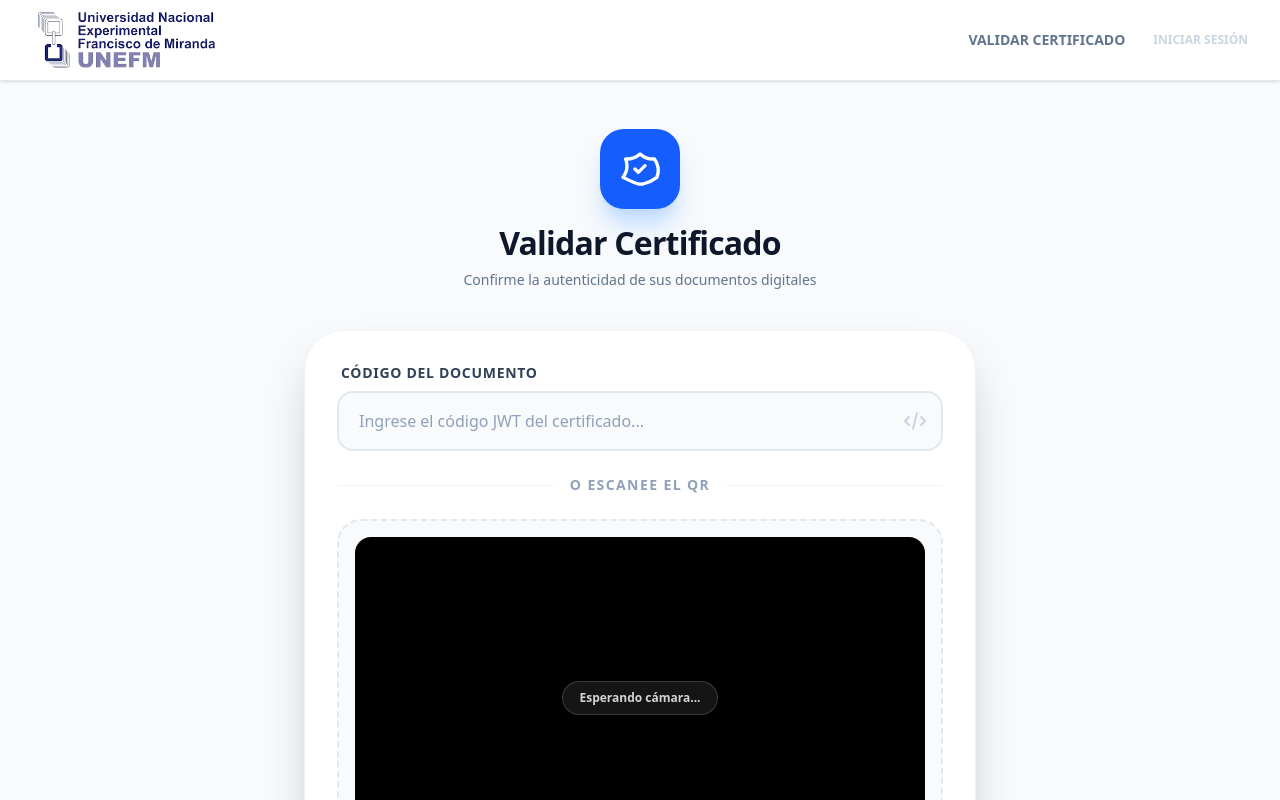
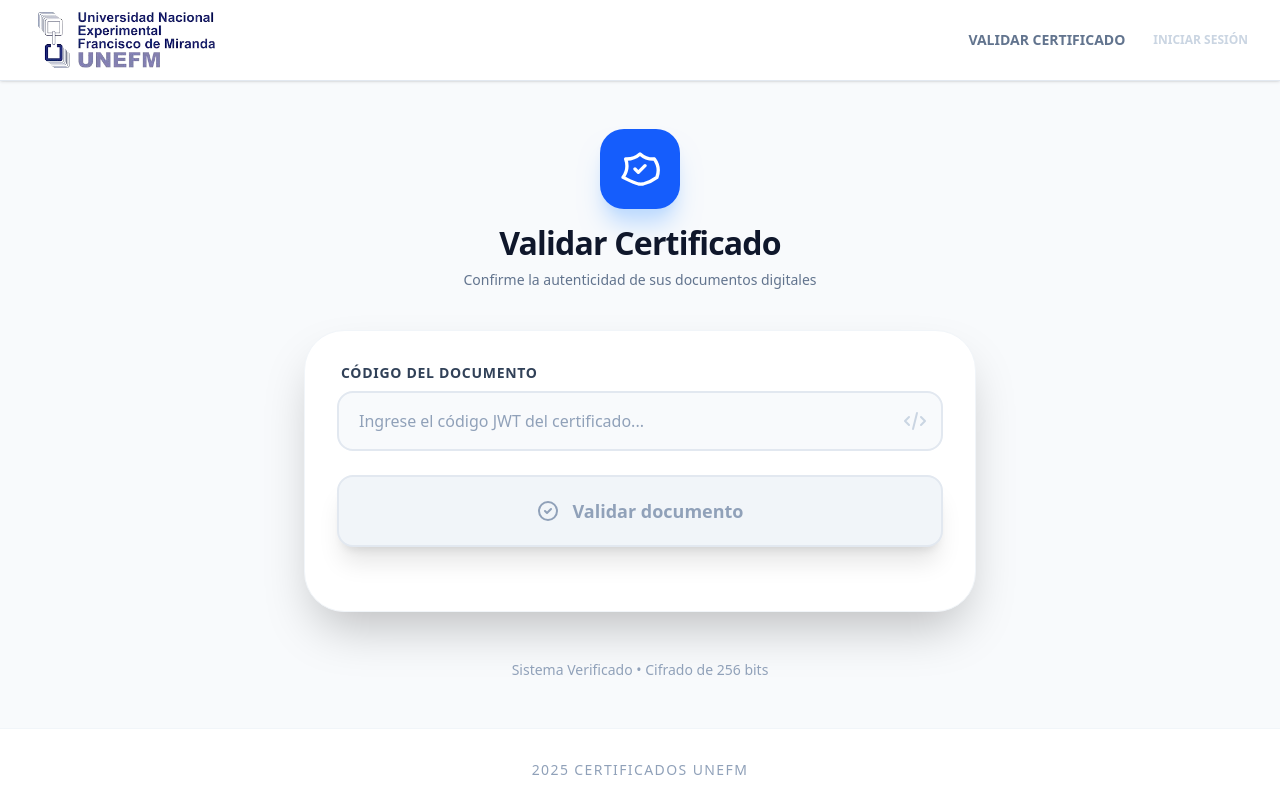
Before and after one commit to Day213/adiestramiento-2, a React (Vite) app: page / in a window 1280 px wide. Shown: the top 800 px of the page. Built offline with nearby package versions, Linux system fonts and the light colour scheme.

Commit message:
haciendo redirecciones al verficar certificado

```diff
--- a/src/pages/components/PDFGenerator.js
+++ b/src/pages/components/PDFGenerator.js
@@ -131,17 +131,22 @@ export const generatePDFsForParticipants = (formData) => {
     // Agregar una nueva página para los detalles del programa
     doc.addPage();
 
-    // Agregar el QR en la parte superior derecha de la segunda página
+    // Agregar el QR y enlace en la parte superior derecha de la segunda página
     if (participant.qr) {
-      doc.addImage(participant.qr, "PNG", 225, 10, 70, 70);
-      doc.setFontSize(8);
-      doc.saveGraphicsState();
-      // Ajustamos la posición del token para que sea visible en la segunda página
+      const baseUrl = import.meta.env.VITE_URL || "https://adiestramiento.netlify.app";
+      const verificationUrl = `${baseUrl}validar?token=${participant.token}`;
+
+      doc.setFontSize(10);
       doc.setFont(undefined, "bold");
-      doc.text('TOKEN DE VERIFICACIÓN', 20, 15, { align: "left" });
+      doc.setTextColor(0, 100, 200);
+      doc.textWithLink('Verificar documento aquí', 20, 15, { url: verificationUrl });
+      doc.setTextColor(0, 0, 0);
+
+      doc.setFontSize(7);
       doc.setFont(undefined, "normal");
-      doc.text(participant.token, 20, 20, { align: "left", maxWidth: 200 });
-      doc.restoreGraphicsState();
+      doc.text(`Token: ${participant.token}`, 20, 25, { maxWidth: 180 });
+
+      doc.addImage(participant.qr, "PNG", 225, 10, 50, 50);
     }
 
     doc.setFontSize(17);
--- a/src/pages/components/QRCodeGenerator.js
+++ b/src/pages/components/QRCodeGenerator.js
@@ -1,8 +1,10 @@
 import QRCode from "qrcode";
 
-export const generateQRCodeDataUrl = async (data) => {
+export const generateQRCodeDataUrl = async (token) => {
   try {
-    return await QRCode.toDataURL(data);
+    const baseUrl = import.meta.env.VITE_URL || window.location.origin;
+    const url = `${baseUrl}validar?token=${token}`;
+    return await QRCode.toDataURL(url);
   } catch (err) {
     console.error("Error generating QR:", err);
     return null;
--- a/src/pages/crearCertificado.jsx
+++ b/src/pages/crearCertificado.jsx
@@ -61,7 +61,7 @@ export const CrearCertificado = () => {
   const handleGeneratePDFs = async () => {
     const participantesConQR = await Promise.all(formData.participante.map(async (p) => {
       const uniqueId = `CERT-${p.cedula}-${Date.now()}`
-      const secret = new TextEncoder().encode(import.meta.env.VITE_CERT_SECRET || 'adiestramiento_certificados_secret')
+      const secret = new TextEncoder().encode('adiestramiento_certificados_secret')
       const token = await new SignJWT({
         id: uniqueId,
         nombre: p.name,
--- a/src/pages/validarDocumento.jsx
+++ b/src/pages/validarDocumento.jsx
@@ -1,10 +1,11 @@
-import React, { useState, Fragment } from 'react'
+import React, { useState, useEffect, Fragment } from 'react'
 import { jwtVerify } from 'jose'
+import { useSearchParams } from 'react-router-dom'
 import { Dialog, Transition, TransitionChild, DialogPanel } from '@headlessui/react'
-import { QRCodeReader } from './components/QRCodeReader'
 import { Layout } from '../components/layout'
 
 export const ValidarDocumento = () => {
+  const [searchParams] = useSearchParams()
   const [codigo, setCodigo] = useState('')
   const [resultado, setResultado] = useState(null)
   const [certificadoInfo, setCertificadoInfo] = useState(null)
@@ -13,7 +14,8 @@ export const ValidarDocumento = () => {
 
   const validarToken = async (token) => {
     try {
-      const secret = new TextEncoder().encode(import.meta.env.VITE_CERT_SECRET || 'adiestramiento_certificados_secret')
+      const secretKey = 'adiestramiento_certificados_secret'
+      const secret = new TextEncoder().encode(secretKey)
       const { payload } = await jwtVerify(token, secret)
       return payload
     } catch (error) {
@@ -22,17 +24,17 @@ export const ValidarDocumento = () => {
     }
   }
 
-  const handleValidar = async () => {
-    const codigoLimpio = codigo.replace(/\s/g, '')
-
-    if (!codigoLimpio) {
-      setResultado('Por favor ingrese un código para validar')
+  const ejecutarValidacion = async (codigoLimpio) => {
+    setIsLoading(true)
+    try {
+      const partes = codigoLimpio.split('.')
+      if (!codigoLimpio.startsWith('ey') || partes.length < 3) {
+        setResultado('Token inválido o incompleto')
+        setCertificadoInfo(null)
+        setIsLoading(false)
         return
       }
 
-    setIsLoading(true)
-    try {
-      if (codigoLimpio.startsWith('ey') && codigoLimpio.split('.').length === 3) {
       const payload = await validarToken(codigoLimpio)
 
       if (payload) {
@@ -51,16 +53,6 @@ export const ValidarDocumento = () => {
         setResultado('❌ Código de certificado inválido')
         setCertificadoInfo(null)
       }
-      } else if (codigo.startsWith('CERT-')) {
-        setResultado('⚠️ Código de formato antiguo detectado')
-        setCertificadoInfo({
-          id: codigo,
-          mensaje: 'Este certificado fue generado con una versión anterior del sistema.'
-        })
-      } else {
-        setResultado('❌ Formato de código no reconocido')
-        setCertificadoInfo(null)
-      }
     } catch (error) {
       console.error('Error al validar el certificado:', error)
       setResultado('❌ Error al validar el certificado')
@@ -70,14 +62,24 @@ export const ValidarDocumento = () => {
     }
   }
 
-  const handleScan = (data) => {
-    if (data) {
-      setCodigo(data)
+  useEffect(() => {
+    const token = searchParams.get('token')
+    if (token) {
+      console.log('Token recibido:', token)
+      setCodigo(token)
+      ejecutarValidacion(token)
     }
+  }, [searchParams])
+
+  const handleValidar = async () => {
+    const codigoLimpio = codigo.replace(/\s/g, '')
+
+    if (!codigoLimpio) {
+      setResultado('Por favor ingrese un código para validar')
+      return
     }
 
-  const handleError = (err) => {
-    console.error('Error al escanear el código QR:', err)
+    await ejecutarValidacion(codigoLimpio)
   }
 
   return (
@@ -116,28 +118,6 @@ export const ValidarDocumento = () => {
                       <path strokeLinecap="round" strokeLinejoin="round" strokeWidth={2} d="M10 20l4-16m4 4l4 4-4 4M6 16l-4-4 4-4" />
                     </svg>
                   </div>
-                </div>
-              </div>
-
-              <div className="relative">
-                <div className="absolute inset-0 flex items-center" aria-hidden="true">
-                  <div className="w-full border-t border-slate-100"></div>
-                </div>
-                <div className="relative flex justify-center text-sm uppercase tracking-widest font-bold">
-                  <span className="bg-white px-4 text-slate-400">o escanee el QR</span>
-                </div>
-              </div>
-
-              <div className="bg-slate-50 border-2 border-dashed border-slate-200 rounded-3xl p-4 transition-all hover:bg-slate-100/50 group">
-                <div className="aspect-video bg-black rounded-2xl overflow-hidden shadow-inner flex items-center justify-center relative">
-                   <QRCodeReader onScan={handleScan} onError={handleError} />
-                   {!codigo && (
-                     <div className="absolute inset-0 flex items-center justify-center pointer-events-none">
-                       <div className="bg-white/10 backdrop-blur-sm border border-white/20 px-4 py-2 rounded-full text-white text-xs font-bold animate-pulse">
-                         Esperando cámara...
-                       </div>
-                     </div>
-                   )}
                 </div>
               </div>
 
```
Also changed, not shown: 1 other file (tests, documents, lock files or other folders). Lines whose indentation alone changed are shown as unchanged.
